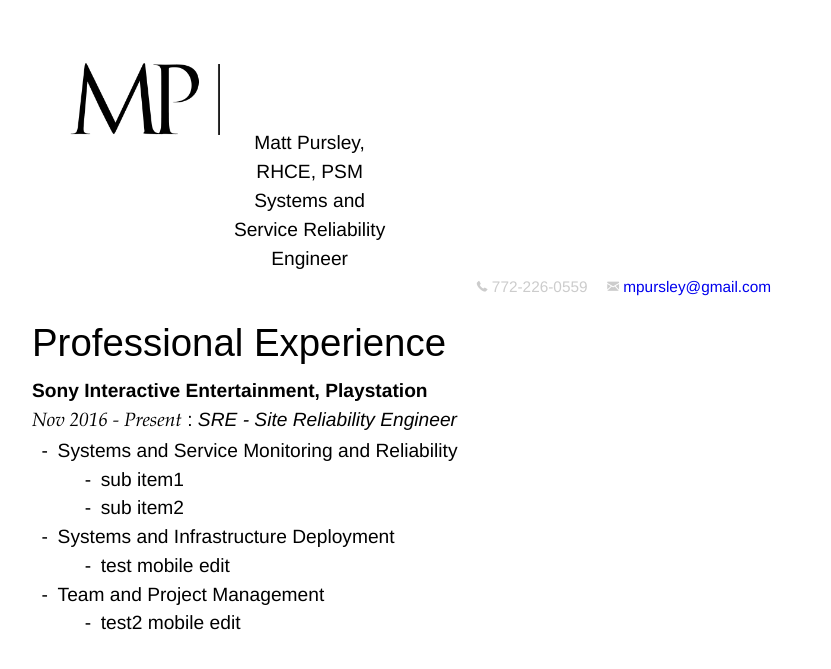
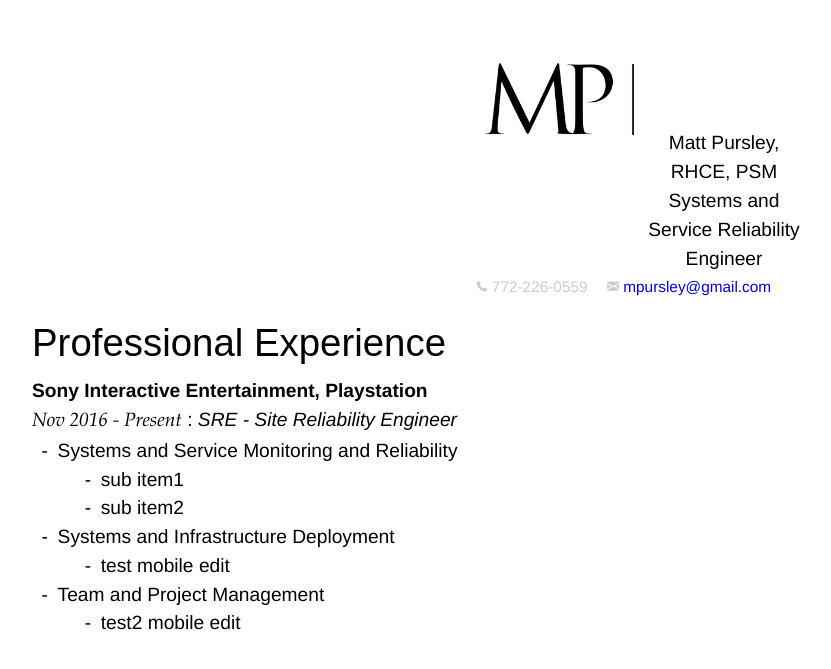
Before and after one commit to mpursley/mpursley.github.io, a Jekyll site: the page built from index_resume_short.md, in a window 1280 px wide. Shown: the top 669 px of the page, without its empty margins (16-847 px from the left). Built offline with Jekyll 4.4.1, drawn with Linux system fonts in a browser that asks for light colours.

Commit message:
Update index_resume_short.md

```diff
--- a/index_resume_short.md
+++ b/index_resume_short.md
@@ -2,12 +2,13 @@
 layout: cv
 title: Matt Pursley's CV
 ---
-<table style="width:30%">
+<center><table style="width:30%">
   <tr>
     <th><img src="assets/matt pursley resume logo v2 cropped.png" width="200"></th>
     <th><b>Matt Pursley</b>, RHCE, PSM <br>Systems and Service Reliability Engineer</th>
     </tr>
-</table>
+</table></center>
+
 <div id="webaddress">
 <i class="fi-telephone"></i>
 772-226-0559
```
